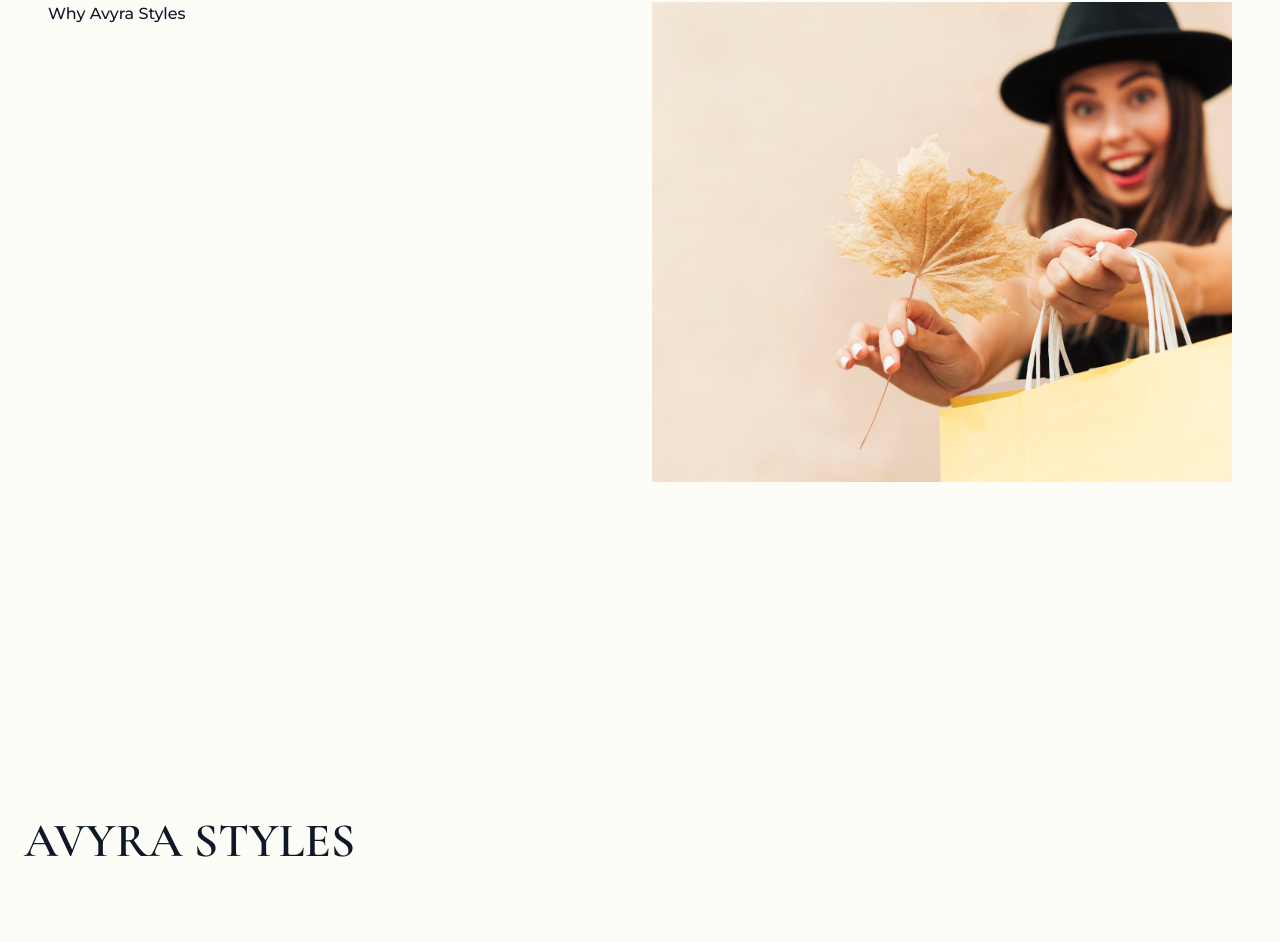
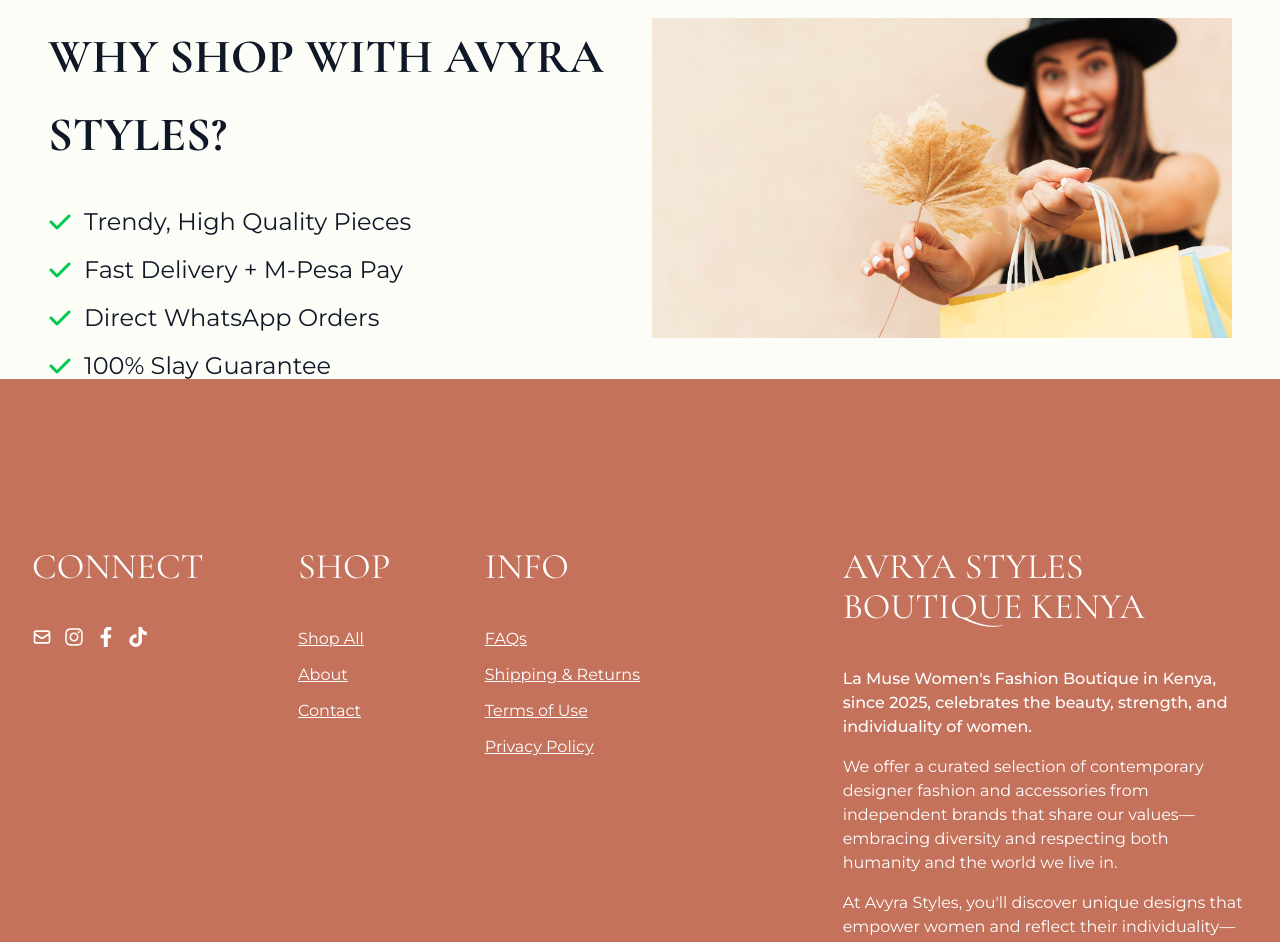
Before and after one commit to madgenius1/avyrastyles, a Next.js app: page / in a window 1280 px wide. Shown: the part 3044-3986 px from the top of the page. Before the commit the page ends 3948 px from the top, so only its background shows below. Built offline with nearby package versions, Linux system fonts and the light colour scheme.

Commit message:
Modified Footer, Navbar, Categories, CtaThree, WhyAvyra

```diff
--- a/src/app/components/common/Footer.tsx
+++ b/src/app/components/common/Footer.tsx
@@ -3,26 +3,92 @@
 import Link from 'next/link';
 
 import { cormorant } from '../ui/font';
+import { FaFacebookF, FaTiktok, FaInstagram } from 'react-icons/fa';
+import { HiOutlineMail } from 'react-icons/hi';
 
 
 export default function Footer() {
     return (
-        <main className="flex flex-row items-center justify-between p-6">
-            <div className="sm:hidden lg:block flex lg:flex-row">
-                <Link href="/" className={`${cormorant.className} text-gray-900 font-semibold text-xl sm:text-2xl md:text-3xl lg:text-5xl uppercase leading-relaxed`}>
-                    Avyra Styles
-                </Link>
+        <main className=" bg-[#C4725B]">
+            <hr className='lg:p-12 p-4 border-white font-bold' />
+            <div className="text-white flex lg:flex-row md:flex-row flex-col justify-between lg:py-12 lg:px-8 md:py-6 p-6 gap-4 md:gap-6 lg:gap-6 w-full">
+                {/* Left Content */}
+                <div className="flex lg:flex-row md:flex-row flex-col gap-4 lg:gap-6 justify-between lg:w-1/2 md:w-1/2 w-full">
+                    {/* Connect */}
+                    <div className="flex flex-col gap-4 lg:py-6 py-4 ">
+                        <h1 className={`${cormorant.className} text-2xl lg:text-4xl md:text-3xl font-mediumm uppercase`}>Connect</h1>
+                        <div className="flex flex-row gap-3 lg:py-6 py-4">
+                            <Link href="mailto:info@avyrastyles.co.ke" target='blank' className='transition duration-200 ease-in-out hover:scale-110'>
+                                <HiOutlineMail size={20} color='white' />
+                            </Link>
+                            <Link href="https://www.instagram.com/avyra_styles_ke/" target='blank' className='transition duration-200 ease-in-out hover:scale-110'>
+                                <FaInstagram size={20} color='white' />
+                            </Link>
+                            <Link href="https://www.facebook.com/share/16CuWtikof/?mibextid=wwXIfr" target='blank' className='transition duration-200 ease-in-out hover:scale-110'>
+                                <FaFacebookF size={20} color='white' />
+                            </Link>
+                            <Link href="https://www.tiktok.com/@avyra.styles?_t=ZM-8vKaOZw4hsb&_r=1" target='blank' className='transition duration-200 ease-in-out hover:scale-110'>
+                                <FaTiktok size={20} color='white' />
+                            </Link>
+                        </div>
+                    </div>
+                    {/* Shop */}
+                    <div className="flex flex-col gap-4 lg:py-6 py-4 ">
+                        <h1 className={`${cormorant.className} text-2xl lg:text-4xl md:text-3xl font-mediumm uppercase`}>Shop</h1>
+                        <div className="flex flex-col gap-3 lg:py-6 py-4">
+                            <Link href="/shop" className='underline text-md'>
+                                Shop All
+                            </Link>
+                            <Link href="/about-us" className='underline text-md'>
+                                About
+                            </Link>
+                            <Link href="/contact" className='underline text-md'>
+                                Contact
+                            </Link>
+                        </div>
+                    </div>
+                    {/* Info */}
+                    <div className="flex flex-col gap-4 lg:py-6 py-4 ">
+                        <h1 className={`${cormorant.className} text-2xl lg:text-4xl md:text-3xl font-mediumm uppercase`}>Info</h1>
+                        <div className="flex flex-col gap-3 lg:py-6 py-4">
+                            <Link href="/Faqs" className='underline text-md'>
+                                FAQs
+                            </Link>
+                            <Link href="/shipping-returns" className='underline text-md'>
+                                Shipping & Returns
+                            </Link>
+                            <Link href="/terms" className='underline text-md'>
+                                Terms of Use
+                            </Link>
+                            <Link href="/privacy" className='underline text-md'>
+                                Privacy Policy
+                            </Link>
+                        </div>
+                    </div>
+                </div>
+                {/* Right Content */}
+                <div className="flex flex-col gap-4 lg:py-6 py-4 lg:w-1/3 md:w-1/2 w-full items-start">
+                    <h1 className={`${cormorant.className} text-2xl lg:text-4xl md:text-3xl font-mediumm uppercase`}>Avrya Styles Boutique Kenya</h1>
+                    <div className=" lg:py-6 py-4 space-y-4 flex flex-col justify-end">
+                        <span className="font-medium">
+                            La Muse Women's Fashion Boutique in Kenya, since 2025, celebrates the beauty, strength, and individuality of women.
+                            <br />
+                        </span>
+                        <span className="">
+                            We offer a curated selection of contemporary designer fashion and accessories from independent brands that share our values—embracing diversity and respecting both humanity and the world we live in.
+                            <br />
+                        </span>
+                        <span className="">
+                            At Avyra Styles, you&apos;ll discover unique designs that empower women and reflect their individuality—styles you won&apos;t find anywhere else.
+                            <br />
+                        </span>
+                    </div>
+                </div>
             </div>
-            {/* <div className="sm:hidden lg:block flex lg:flex-row">
-                <h2 className="text-gray-900 font-semibold">
-                    Link List 3 items
-                </h2>
-            </div>
-            <div className="sm:hidden lg:block flex lg:flex-row">
-                <h2 className="text-gray-900 font-semibold">
-                    List icons 2 items | Sign Up and Cart
-                </h2>
-            </div> */}
+            <hr className='lg:px-12 p-4 border-white font-bold' />
+
+
+
         </main>
     )
 }
--- a/src/app/components/common/Navbar.tsx
+++ b/src/app/components/common/Navbar.tsx
@@ -56,9 +56,9 @@
                             <li><Link href="/about-us" className="text-gray-800 font-medium " onClick={closeMenu}>Our Story</Link></li>
                             <li><Link href="/contact" className="text-gray-800 font-medium " onClick={closeMenu}>Contact</Link></li>
                             <li className="flex flex-row gap-4 justify-end mt-4">
-                                <Link href="/facebook" className="text-gray-800" onClick={closeMenu}><FaFacebook size={30} /></Link>
-                                <Link href="/instagram" className="text-gray-800" onClick={closeMenu}><FaInstagram size={30} /></Link>
-                                <Link href="/tiktok" className="text-gray-800" onClick={closeMenu}><FaTiktok size={30} /></Link>
+                                <Link href="https://www.facebook.com/share/16CuWtikof/?mibextid=wwXIfr" target='blank' className="text-gray-800" onClick={closeMenu}><FaFacebook size={30} /></Link>
+                                <Link href="https://www.instagram.com/avyra_styles_ke/" className="text-gray-800" target='blank' onClick={closeMenu}><FaInstagram size={30} /></Link>
+                                <Link href="https://www.tiktok.com/@avyra.styles?_t=ZM-8vKaOZw4hsb&_r=1" target='blank' className="text-gray-800" onClick={closeMenu}><FaTiktok size={30} /></Link>
                             </li>
                         </ul>
                     </div>
--- a/src/app/components/landingpage/Categories.tsx
+++ b/src/app/components/landingpage/Categories.tsx
@@ -16,8 +16,8 @@
                     <h3 className={`${cormorant.className} text-gray-900 lg:text-5xl md:text-3xl text-xl font-light leading-relaxed text-center uppercase`}>
                         Shop By Category
                     </h3>
-                    <div className="flex lg:flex-row md:flex-row flex-col gap-4 w-full">
-                        <div className="lg:w-1/2 md:w-1/2 w-full grid grid-cols-1 gap-4 lg:h-[60vh] h-[50vh]">
+                    <div className="flex lg:flex-row flex-col gap-4 w-full">
+                        <div className="lg:w-1/2  w-full grid grid-cols-1 gap-4 lg:h-[60vh] h-[50vh]">
                             <Link
                                 href="/accessories"
                                 className="relative flex items-center text-center justify-center bg-[url('/assets/accessories.png')] bg-cover bg-center row-span-2 h-full"
@@ -27,7 +27,7 @@
                                 </span>
                             </Link>
                         </div>
-                        <div className="lg:w-1/2 md:w-1/2 w-full">
+                        <div className="lg:w-1/2  w-full">
                             <div className="grid grid-cols-1 md:grid-cols-2 gap-4 h-full">
                                 {categories.map((category, index) => (
                                     <Link
--- a/src/app/components/landingpage/CtaThree.tsx
+++ b/src/app/components/landingpage/CtaThree.tsx
@@ -13,7 +13,7 @@
     return (
         <div className="lg:py-6">
             <div className="w-full lg:py-12 md:py-6 py-4">
-                <div className="bg-[#F6E4D0] lg:p-12 md:p-6 p-4 flex lg:flex-row justify-between flex-col w-full item-center text-center">
+                <div className="bg-[#F6E4D0] lg:p-12 md:p-6 p-4 flex lg:flex-row md:flex-row justify-between flex-col w-full items-center text-center">
                     {components.map((component, index) => (
                         <div key={index} className="lg:w-1/3 md:w-1/3 w-full p-4 flex flex-col items-center justify-center gap-4 lg:gap-8 space-y-4">
                             <Image src={component.imageUrl} alt={component.imageAlt} width={100} height={100} className="w-16 h-16" />
--- a/src/app/components/landingpage/WhyAvyra.tsx
+++ b/src/app/components/landingpage/WhyAvyra.tsx
@@ -1,16 +1,38 @@
 
+
+import { FaCheck } from "react-icons/fa6";
+import { cormorant } from '../ui/font';
+
+const things = [
+    { icon: <FaCheck className="text-green-500" size={24} />, text: "Trendy, High Quality Pieces " },
+    { icon: <FaCheck className="text-green-500" size={24} />, text: "Fast Delivery + M-Pesa Pay" },
+    { icon: <FaCheck className="text-green-500" size={24} />, text: "Direct WhatsApp Orders" },
+    { icon: <FaCheck className="text-green-500" size={24} />, text: "100% Slay Guarantee" }
+]
 
 
 export default function WhyAvyra() {
     return (
-        <main className="min-h-screen">
+        <main className="lg:py-4 py-4">
             <div className="flex lg:flex-row md:flex-row flex-col gap-4 lg:gap-6 lg:px-12 md:p-6 p-4 w-full">
-                <div className="lg:w-1/2 w-full lg:h-[60vh] md:h-[50vh] h-[50vh] ">
-                    <h2 className="text-center flex items-center text-gray-900 font-medium">
-                        Why Avyra Styles
-                    </h2>
+                <div className="lg:w-1/2 w-full lg:h-[40vh] md:h-[40vh] h-[40vh] flex flex-col gap-4 ">
+                    <div className="">
+                        <h2 className={`${cormorant.className} text-start text-gray-900 font-bold lg:text-5xl md:text-3xl text-xl leading-relaxed uppercase`}>
+                            Why Shop With Avyra Styles?
+                        </h2>
+                    </div>
+                    <div className="flex flex-col items-start gap-4 py-4 ">
+                        {things.map((item, index) => (
+                            <div key={index} className="flex items-center gap-3">
+                                {item.icon}
+                                <span className={`text-gray-900 lg:text-2xl md:text-xl text-md`}>
+                                    {item.text}
+                                </span>
+                            </div>
+                        ))}
+                    </div>
                 </div>
-                <div className="lg:w-1/2 w-full bg-[url('/assets/whyavyra.png')] bg-cover bg-center lg:h-[60vh] md:h-[50vh] h-[50vh]">
+                <div className="lg:w-1/2 w-full bg-[url('/assets/whyavyra.png')] bg-cover bg-center lg:h-[40vh] md:h-[40vh] h-[35vh] ">
                 </div>
             </div>
         </main>
```
